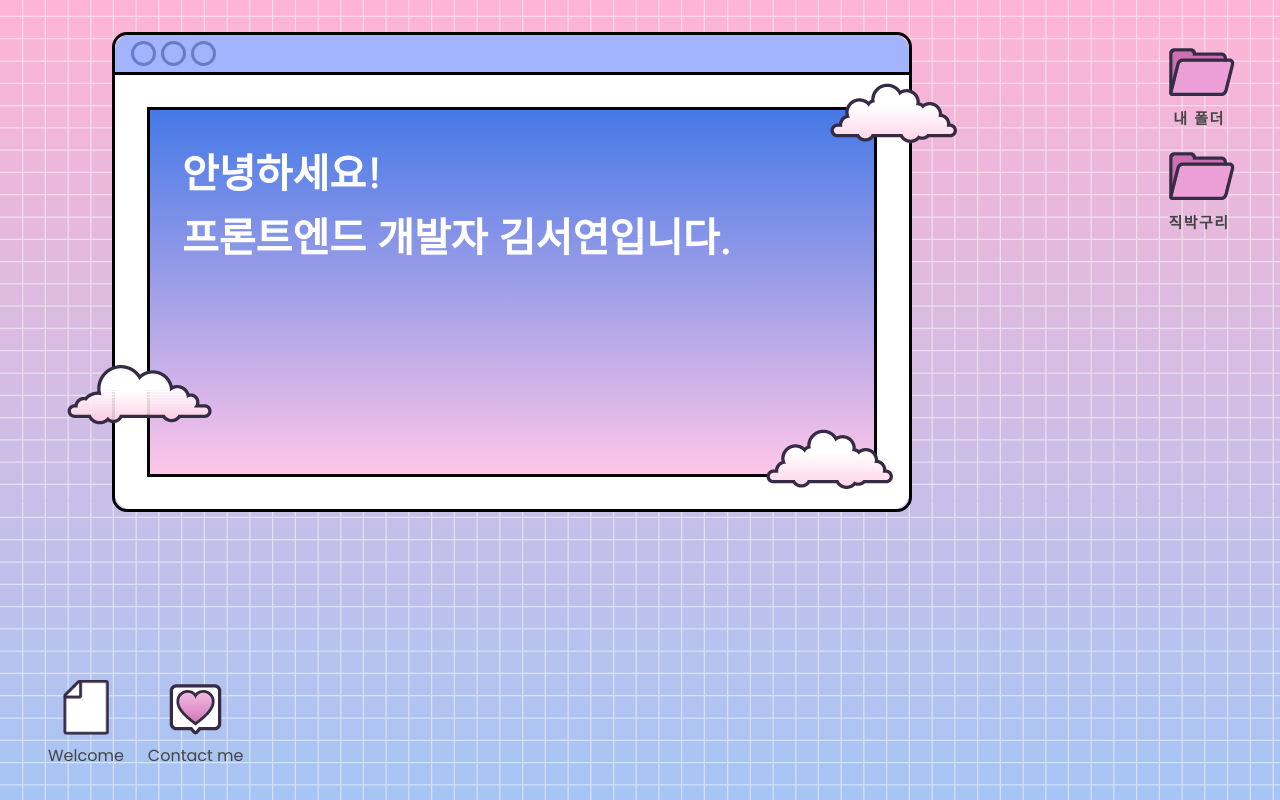
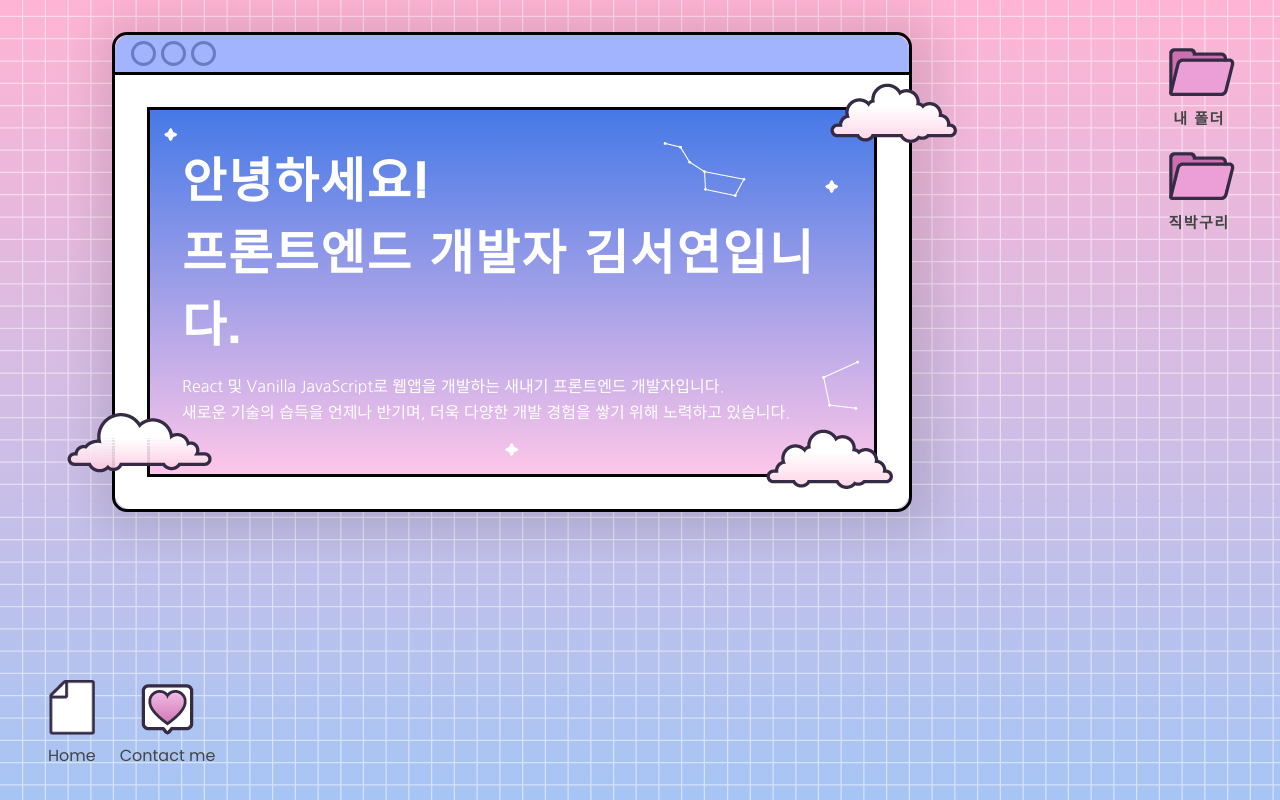
Before and after one commit to ksyksy815/drag-and-drop, a React (Create React App) app: page / in a window 1280 px wide. Built offline with nearby package versions, Linux system fonts and the light colour scheme.

Commit message:
[Edit] arrangment fix

```diff
--- a/src/Components/Layer.style.js
+++ b/src/Components/Layer.style.js
@@ -4,12 +4,13 @@ export const LayerWindow = styled.div`
   width: ${props=>props.fullScreenMode ? `100vw` : `500px`};
   height: ${props=>props.fullScreenMode ? `100vw` : `300px`};
   position: absolute;
-top: ${props=>props.fullScreenMode ? `0` : `30%`};
-left: ${props=>props.fullScreenMode ? `0` : `20%`};
+  top: ${props=>props.fullScreenMode ? `0` : `300px`};
+  right: ${props=>props.fullScreenMode ? `0` : `100px`};
   border-radius: ${props=>props.fullScreenMode ? `0` : `15px`};
   border: 3px black solid;
   display: flex;
   flex-direction: column;
+  box-shadow: 5px 5px 40px 20px rgba(0,0,0,0.1);
 `
 
 export const TopBar = styled.ul`
@@ -38,7 +39,39 @@ li {
 
   export const Contents = styled.div`
     flex: 1 1 auto;
+    width: 100%;
+    height: 100%;
     background-color: #fff;
     border-bottom-left-radius: 15px;
     border-bottom-right-radius: 15px;
+    padding: 1rem;
+    display: flex;
+    flex-direction: row;
+    justify-content: flex-start;
+    align-items: flex-start;
+
+    .icon-box {
+    display: flex;
+    flex-direction: column;
+    justify-content: flex-end;
+    align-items: center;
+    row-gap: 0.5rem;
+    transition: 0.2s;
+
+    &:hover {
+        cursor: pointer;
+        transform: translateY(-5px);
+    }
+
+    img {
+      max-width: 55px;
+      max-height: 55px;
+      position: relative;
+      transition: 0.2s;
+    }
+
+    span {
+      font-weight: bold;
+    }
+  }
 `
--- a/src/Components/MyFolder.js
+++ b/src/Components/MyFolder.js
@@ -1,7 +1,11 @@
 import { useState } from 'react'
 import styled from 'styled-components'
 import { LayerWindow, TopBar, Contents} from './Layer.style.js'
-import Welcome from './Welcome'
+import smile from '../assets/smile.png'
+
+const MyFolderWindow = styled(LayerWindow)`
+  z-index: 50;
+`
 
 export default function MyFolder( {closeMyFolder, closeWelcomeWindow}) {
   const [fullScreenMode, setFullScreenMode] = useState(false)
@@ -14,16 +18,22 @@ export default function MyFolder( {closeMyFolder, closeWelcomeWindow}) {
     setFullScreenMode(!fullScreenMode)
   }
 
+
   return (
-    <LayerWindow fullScreenMode={fullScreenMode}>
+    <MyFolderWindow
+      fullScreenMode = {fullScreenMode}
+    >
       <TopBar>
         <li onClick={closeLayer}></li>
         <li></li>
         <li onClick={changeToFullScreen}></li>
       </TopBar>
       <Contents>
-
+        <div className="icon-box">
+          <img src={smile} alt="smile icon"></img>
+          <span>자기소개</span>
+        </div>
       </Contents>
-    </LayerWindow>
+    </MyFolderWindow>
   )
 }
--- a/src/Components/Nav.js
+++ b/src/Components/Nav.js
@@ -39,14 +39,14 @@ const NavWrapper = styled.nav`
   }
 `
 
-export default function Nav( {openWelcomeMessage} ) {
+export default function Nav( {openWelcomeMessage, openContactForm} ) {
   return (
     <NavWrapper>
       <div className="icon-box" onDoubleClick={openWelcomeMessage}>
         <img src={document} alt="Welcome message icon"/>
-        <span>Welcome</span>
+        <span>Home</span>
       </div>
-      <div className="icon-box">
+      <div className="icon-box" onDoubleClick={openContactForm}>
         <img src={heart} alt="heart icon"></img>
         <span>Contact me</span>
       </div>
--- a/src/Components/OpenedLayers.js
+++ b/src/Components/OpenedLayers.js
@@ -1,5 +1,6 @@
 import React from 'react'
 import styled from 'styled-components'
+import ContactForm from './ContactForm'
 import MyFolder from './MyFolder'
 import Welcome from './Welcome'
 
@@ -10,10 +11,10 @@ export default function OpenedLayers({ openMyFolder, closeMyFolder, welcomeMode,
   return (
     <LayersWrapper>
       {
-        openMyFolder && <MyFolder closeMyFolder={closeMyFolder} />
+        openMyFolder && <MyFolder closeMyFolder={closeMyFolder}/>
       }
       {
-        welcomeMode && <Welcome closeWelcomeWindow={closeWelcomeWindow} />
+        welcomeMode && <Welcome closeWelcomeWindow={closeWelcomeWindow}/>
       }
     </LayersWrapper>
   )
--- a/src/Components/Welcome.js
+++ b/src/Components/Welcome.js
@@ -3,7 +3,9 @@ import styled from 'styled-components'
 import { LayerWindow, TopBar, Contents} from './Layer.style.js'
 import cloud1 from '../assets/cloud.png'
 import cloud2 from '../assets/cloud2.png'
-
+import sparkle from '../assets/sparkle.png'
+import constellation2 from '../assets/constellation2.png'
+import constellation3 from '../assets/constellation3.png'
 
 const WelcomeWindow = styled(LayerWindow)`
   top: 2rem;
@@ -15,11 +17,10 @@ const WelcomeWindow = styled(LayerWindow)`
     list-style: none;
     display: flex;
 
-
     span {
       position: absolute;
       &:first-child {
-        bottom: 5rem;
+        bottom: 2rem;
         left: -3rem;
       }
       &:nth-child(2) {
@@ -38,15 +39,32 @@ const WelcomeContents = styled(Contents)`
   div {
     width: 100%;
     height: 100%;
-    background: linear-gradient(rgb(69, 121, 231), rgb(254, 198, 233));
+    background:
+      url(${sparkle}), url(${sparkle}), url(${sparkle}),
+      url(${constellation2}), url(${constellation3}),
+      linear-gradient(rgb(69, 121, 231), rgb(254, 198, 233));
+    background-repeat: no-repeat;
+    background-position:
+      top 5% left 2%, bottom 5% center, top 20% right 5%,
+      bottom 20% right 2%, top 10% right 20%, 0 0;
     border: 3px solid black;
     padding: 2rem;
+    position: relative;
 
     h1 {
+      font-family: 'Do Hyeon', sans-serif;
       color: #fff;
-      font-size: 2.5rem;
+      letter-spacing: 2px;
+      font-size: 3rem;
+      transition: 0.2s;
+      position: relative;
+    }
+    p {
+      margin-top: 1rem;
+      color: #fff;
       line-height: 1.6;
     }
+
   }
 `
 
@@ -61,6 +79,7 @@ export default function Welcome( {closeWelcomeWindow} ) {
     setFullScreenMode(!fullScreenMode)
   }
 
+
   return (
     <WelcomeWindow fullScreenMode={fullScreenMode}>
       <TopBar>
@@ -72,7 +91,10 @@ export default function Welcome( {closeWelcomeWindow} ) {
         <div>
           <h1>안녕하세요!</h1>
           <h1>프론트엔드 개발자 김서연입니다.</h1>
-
+          <p>
+            React 및 Vanilla JavaScript로 웹앱을 개발하는 새내기 프론트엔드 개발자입니다. <br/>
+            새로운 기술의 습득을 언제나 반기며, 더욱 다양한 개발 경험을 쌓기 위해 노력하고 있습니다. <br/>
+          </p>
         </div>
       </WelcomeContents>
       <div id="clouds">
```
Lines whose indentation alone changed are shown as unchanged.
